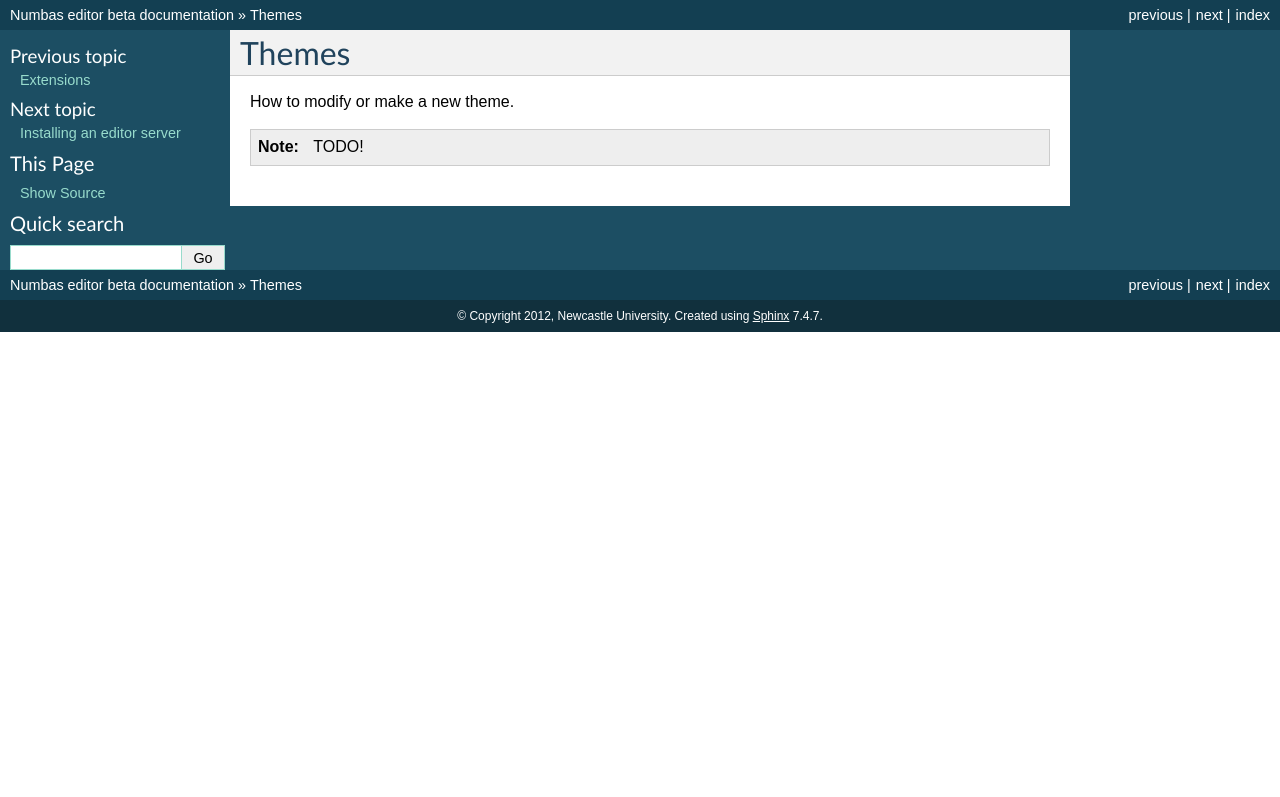
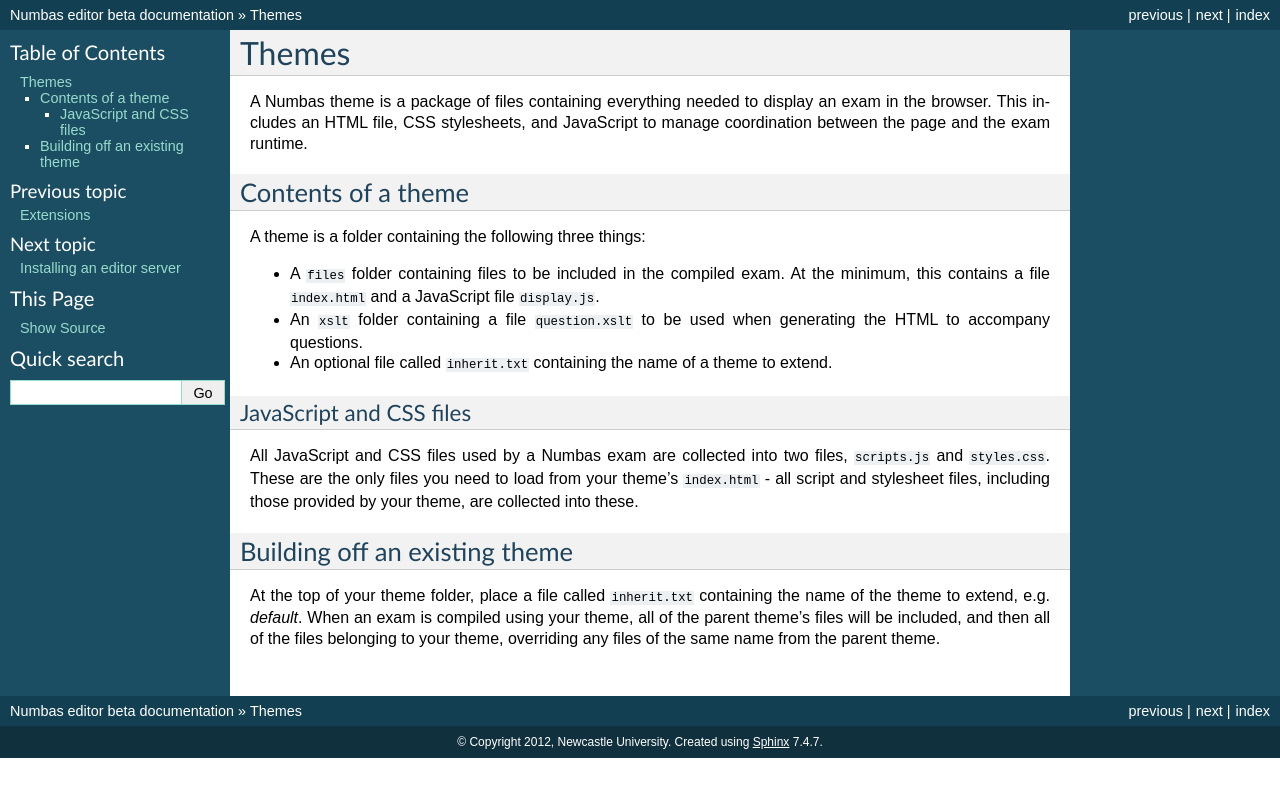
Before and after one commit to numbas/editor-docs, a Sphinx documentation site: the page built from source/themes.rst, in a window 1280 px wide. Shown: the top 797 px of the page. Built offline with Sphinx 7.4.7, drawn with Linux system fonts in a browser that asks for light colours.

Commit message:
starting on documenting themes

```diff
--- a/source/themes.rst
+++ b/source/themes.rst
@@ -1,8 +1,23 @@
 Themes
 ======
 
-How to modify or make a new theme.
+A Numbas theme is a package of files containing everything needed to display an exam in the browser. This includes an HTML file, CSS stylesheets, and JavaScript to manage coordination between the page and the exam runtime.
 
-.. note::
+Contents of a theme
+-------------------
 
-    TODO!
+A theme is a folder containing the following three things:
+
+* A ``files`` folder containing files to be included in the compiled exam. At the minimum, this contains a file ``index.html`` and a JavaScript file ``display.js``.
+* An ``xslt`` folder containing a file ``question.xslt`` to be used when generating the HTML to accompany questions.
+* An optional file called ``inherit.txt`` containing the name of a theme to extend.
+
+JavaScript and CSS files
+************************
+
+All JavaScript and CSS files used by a Numbas exam are collected into two files, ``scripts.js`` and ``styles.css``. These are the only files you need to load from your theme's ``index.html`` - all script and stylesheet files, including those provided by your theme, are collected into these.
+
+Building off an existing theme
+------------------------------
+
+At the top of your theme folder, place a file called ``inherit.txt`` containing the name of the theme to extend, e.g. `default`. When an exam is compiled using your theme, all of the parent theme's files will be included, and then all of the files belonging to your theme, overriding any files of the same name from the parent theme.
```
